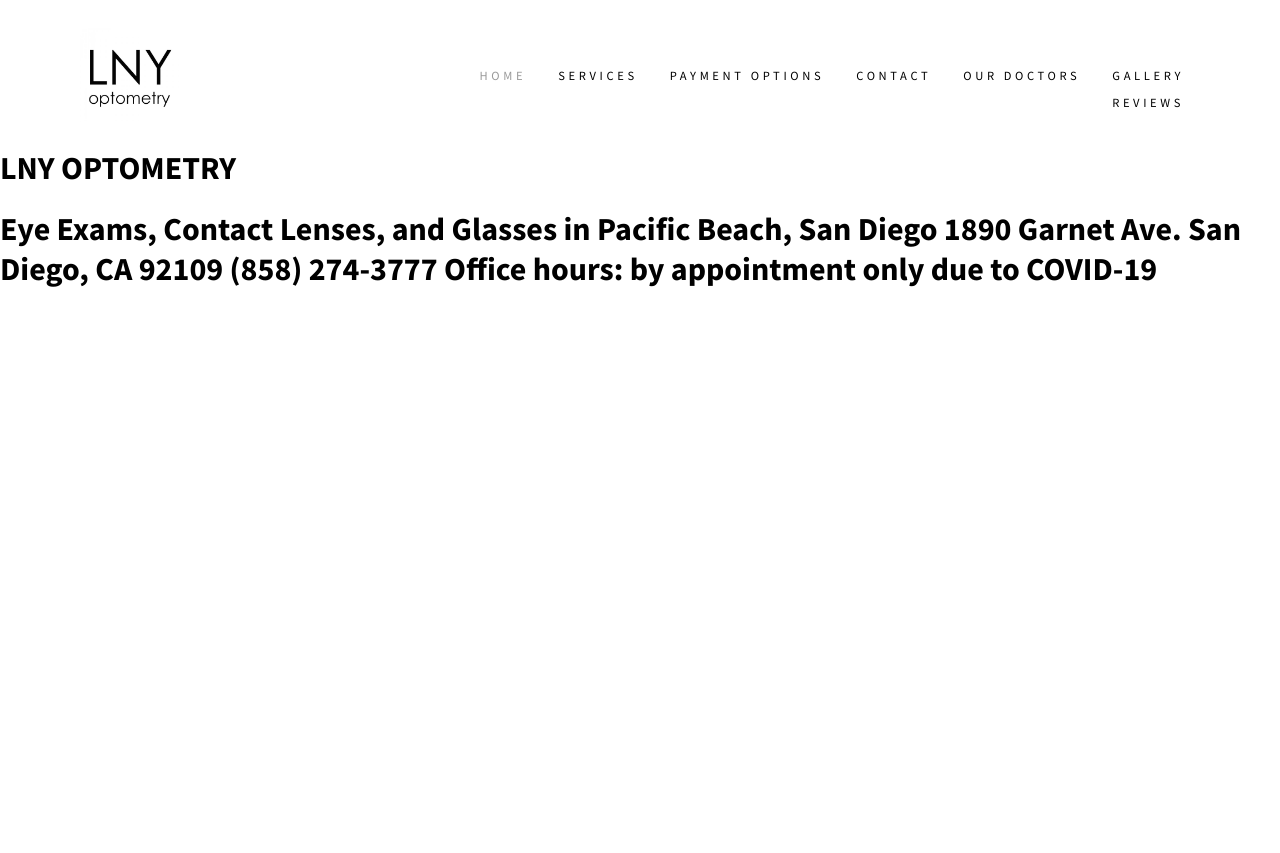
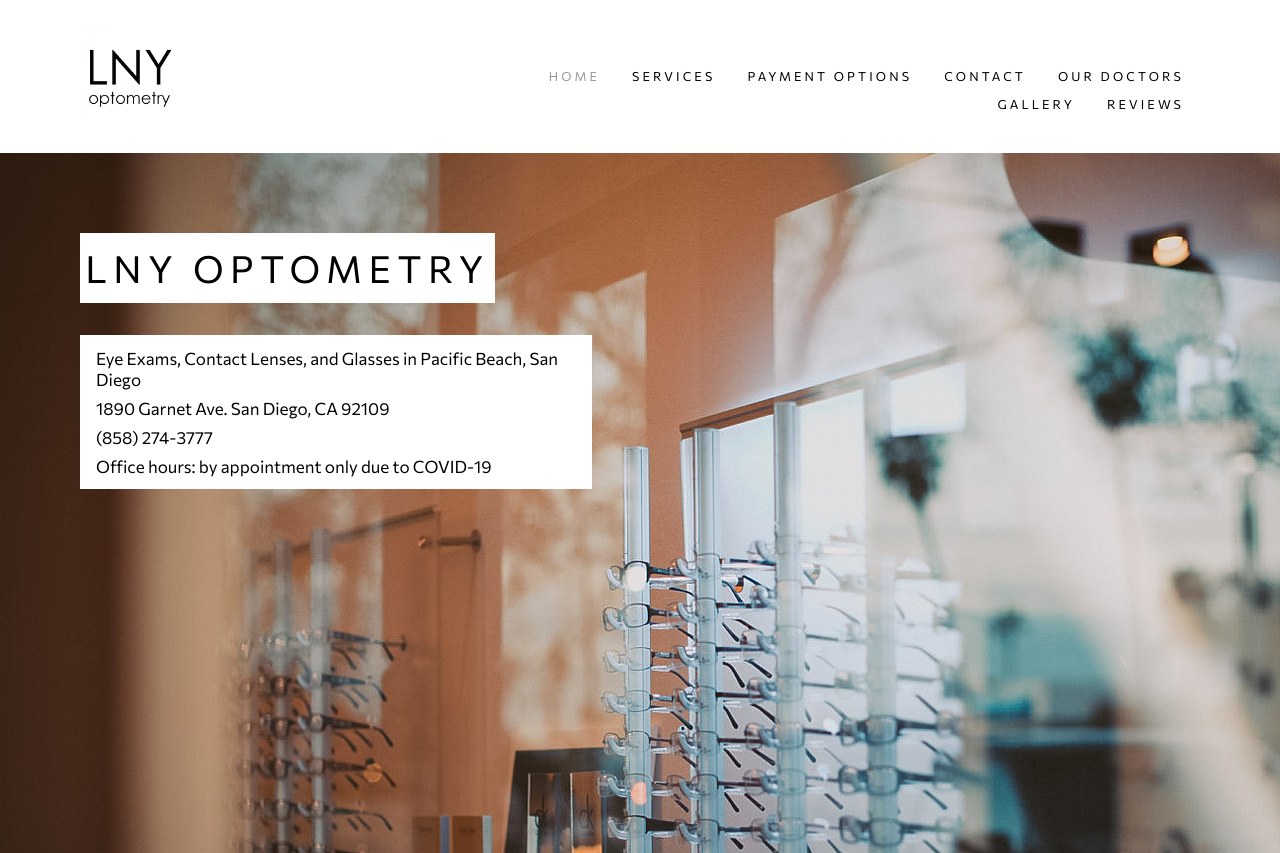
Before and after one commit to cluelesslinh/lnyoptometry, a React (Create React App) app: page / in a window 1280 px wide. Shown: the top 853 px of the page. Before the commit the page ends 800 px from the top, so only its background shows below. Built offline with nearby package versions, Linux system fonts and the light colour scheme.

Commit message:
index.js
LNY OPTOMETRY 1st picture complete

```diff
--- a/package.json
+++ b/package.json
@@ -7,11 +7,14 @@
     "@testing-library/react": "^13.3.0",
     "@testing-library/user-event": "^13.5.0",
     "file-loader": "^6.2.0",
+    "node-sass": "^7.0.1",
     "react": "^18.2.0",
     "react-dom": "^18.2.0",
     "react-icons": "^4.4.0",
+    "react-parallax": "^3.5.1",
     "react-router-dom": "^6.3.0",
     "react-scripts": "5.0.1",
+    "react-scroll-parallax": "^3.2.0",
     "styled-components": "^5.3.5",
     "url-loader": "^4.1.1",
     "web-vitals": "^2.1.4"
--- a/public/index.html
+++ b/public/index.html
@@ -3,6 +3,7 @@
 
 <head>
   <meta charset="utf-8" />
+  <meta http-equiv="X-UA-Compatible" content="IE=edge,chrome=1">
   <link rel="icon" href="%PUBLIC_URL%/favicon.ico" />
   <meta name="viewport" content="width=device-width, initial-scale=1" />
   <meta name="theme-color" content="#000000" />
@@ -24,24 +25,12 @@
     -->
   <link rel="preconnect" href="https://fonts.googleapis.com">
   <link rel="preconnect" href="https://fonts.gstatic.com" crossorigin>
-  <link rel="stylesheet" type="text/css"
-    href="https://fonts.googleapis.com/css2?family=PT+Serif:ital,wght@0,400;0,700;1,400;1,700&family=Source+Sans+Pro:ital,wght@0,400;0,700;1,400;1,700">
-  <title>React App</title>
+  <link href="https://fonts.googleapis.com/css2?family=Commissioner:wght@400&display=swap" rel="stylesheet">
+  <title>LNY optometry</title>
 </head>
 
 <body>
-  <noscript>You need to enable JavaScript to run this app.</noscript>
   <div id="root"></div>
-  <!--
-      This HTML file is a template.
-      If you open it directly in the browser, you will see an empty page.
-
-      You can add webfonts, meta tags, or analytics to this file.
-      The build step will place the bundled scripts into the <body> tag.
-
-      To begin the development, run `npm start` or `yarn start`.
-      To create a production bundle, use `npm run build` or `yarn build`.
-    -->
 </body>
 
 </html>
--- a/src/components/Navbar/NavbarElements.js
+++ b/src/components/Navbar/NavbarElements.js
@@ -8,6 +8,7 @@
 display: flex;
 justify-content: space-between;
 margin-top: 1.75em;
+margin-bottom: 1.75em;
 margin-left: 5em;
 z-index: 12;
 `;
@@ -18,7 +19,7 @@
 align-items: center;
 text-decoration: none;
 text-transform: uppercase;
-letter-spacing: 0.29em;
+letter-spacing: 0.25em;
 font-weight: 500;
 font-size: 12.5px;
 padding-bottom: .75rem;
--- a/src/index.css
+++ b/src/index.css
@@ -1,6 +1,6 @@
 body {
   margin: 0;
-  font-family: 'Source Sans Pro', sans-serif;
+  font-family: 'Commissioner', sans-serif;
   -webkit-font-smoothing: antialiased;
   -moz-osx-font-smoothing: grayscale;
 }
--- a/src/pages/index.js
+++ b/src/pages/index.js
@@ -1,14 +1,21 @@
 import React from 'react';
+import { HomeTop, TopTitleBox, TopTitle, TopDescriptionBox, TopDescription } from "./indexstyle";
 
 const Home = () => {
     return (
         <div>
-            <h1>LNY OPTOMETRY</h1>
-            <h1> Eye Exams, Contact Lenses, and Glasses in Pacific Beach, San Diego
-                1890 Garnet Ave. San Diego, CA 92109
-                (858) 274-3777
-                Office hours: by appointment only due to COVID-19</h1>
-        </div>
+            <HomeTop>
+                <TopTitleBox>
+                    <TopTitle>LNY OPTOMETRY</TopTitle>
+                </TopTitleBox>
+                <TopDescriptionBox>
+                    <TopDescription>Eye Exams, Contact Lenses, and Glasses in Pacific Beach, San Diego</TopDescription>
+                    <TopDescription>1890 Garnet Ave. San Diego, CA 92109</TopDescription>
+                    <TopDescription>(858) 274-3777</TopDescription>
+                    <TopDescription>Office hours: by appointment only due to COVID-19</TopDescription>
+                </TopDescriptionBox>
+            </HomeTop>
+        </div >
     );
 };
 
--- /dev/null
+++ b/src/pages/indexstyle.js
@@ -0,0 +1,50 @@
+import styled from 'styled-components';
+
+export const HomeTop = styled.div`
+background-image: url(${process.env.PUBLIC_URL + '/images/home-top.jpg'});
+display: flex;
+flex-direction: column;
+height: 700px;
+width: 100%;
+box-sizing: border-box;
+`;
+
+export const TopTitleBox = styled.div`
+background-color: white;
+height: 10%;
+width: 415px;
+display: flex;
+align-items: center;
+justify-content: center;
+margin: 5rem 0 2rem 5rem;
+flex-wrap: wrap;
+@media screen and (max-width: 768px) {
+    margin: 1rem 0 1rem 1rem;
+}
+`;
+
+export const TopTitle = styled.div`
+font-size 37.5px;
+letter-spacing: .175em;
+`;
+
+export const TopDescriptionBox = styled.div`
+display: flex;
+flex-direction: column;
+flex-wrap: nowrap;
+justify-content: center;
+background-color: white;
+height: 22%;
+width: 40%;
+min-width: 415px;
+margin: 0 0 0 5rem;
+@media screen and (max-width: 768px) {
+    min-width: 415px;
+    margin: 1rem 0 1rem 1rem;
+}
+`;
+
+export const TopDescription = styled.div`
+font-size: 17px;
+padding: 0.25rem 0 0.25rem 1rem;
+`;
```
Also changed, not shown: 1 other file (tests, documents, lock files or other folders).
